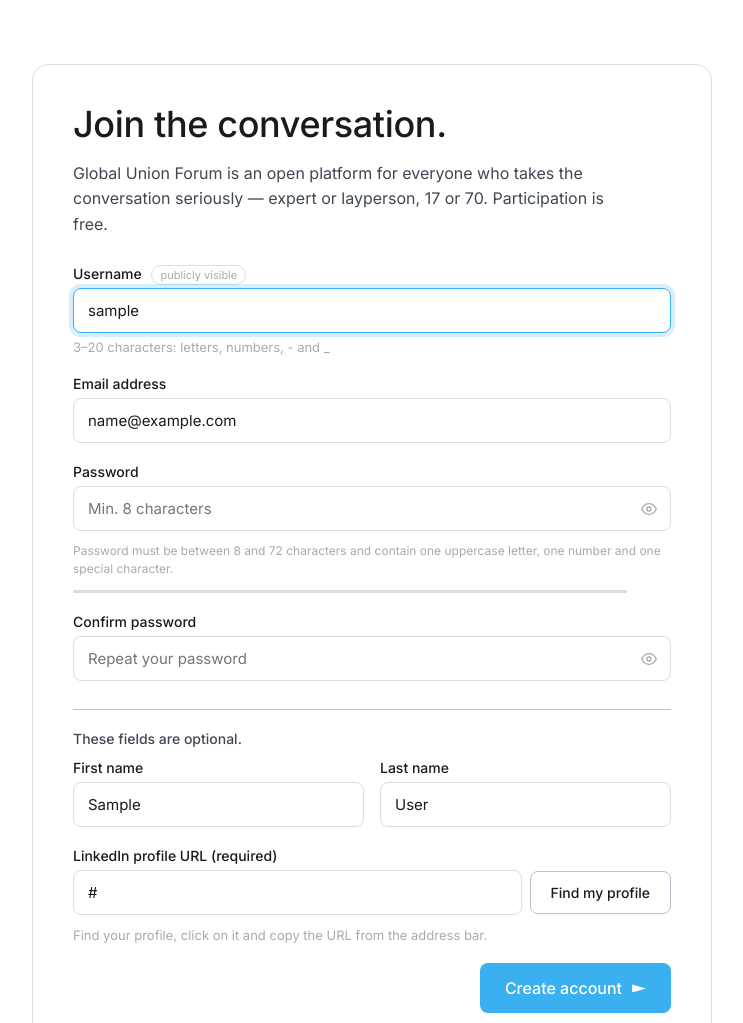
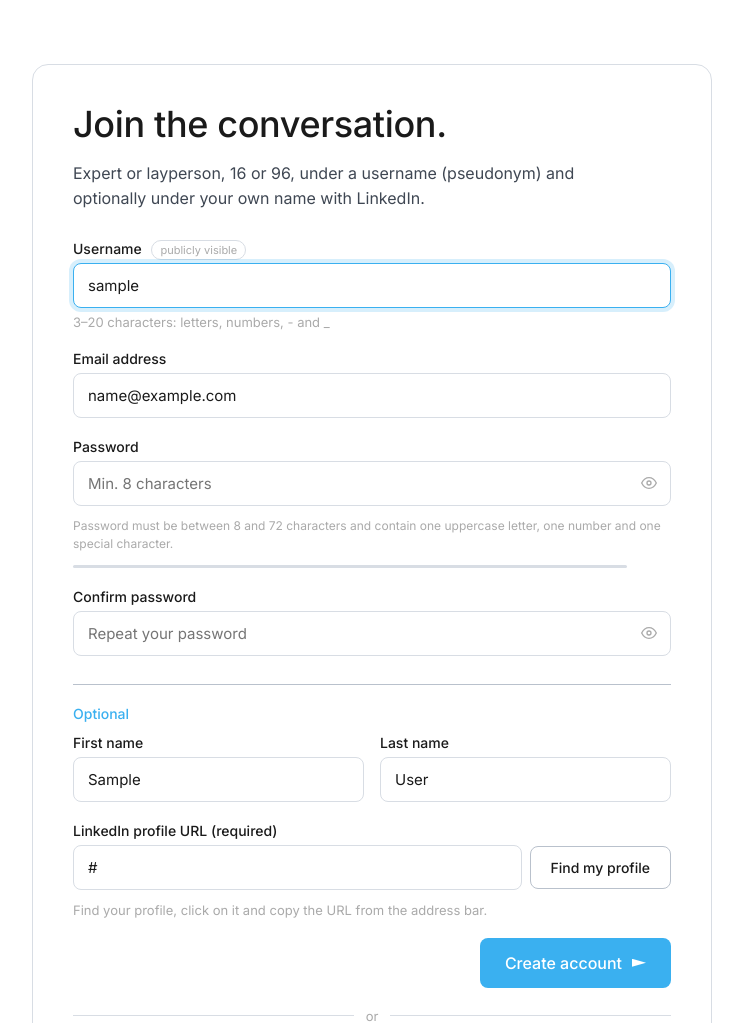
Before and after one commit to GerhardTop/global-union-forum, a Flask app: template flask_registration/app/templates/aanmelden/aanmelden.html in a window 1280 px wide. Shown: the part 77-1100 px from the top of the page, without its empty margins (268-1011 px from the left). Run offline with Flask 3, Linux system fonts and the light colour scheme; the template is opened without the code that fills it: most values are stand-ins (such as "Sample title", 1, 10 or a date in 2020).

Commit message:
content+ux: about-tekst herzien (initiatiefnemer/mede-initiatiefnemers), manifest-tagline aangepast, optioneel-label styling registratieformulier

```diff
--- a/flask_registration/app/static/css/kit.css
+++ b/flask_registration/app/static/css/kit.css
@@ -637,6 +637,12 @@ body {
 .gu-join__sub-field { flex: 1; display: flex; flex-direction: column; gap: 6px; }
 .gu-join__field label,
 .gu-join__sub-field label { font-size: 14px; font-weight: 500; color: var(--gu-fg-1); }
+.gu-join__optionalLabel {
+  font-size: 14px;
+  font-weight: 500;
+  color: var(--gu-globe);
+  margin: 0 0 12px;
+}
 .gu-join__hint { font-size: 13px; color: var(--gu-fg-3); margin: 0; }
 .gu-join__hint--section {
   font-size: 14px;
@@ -2423,7 +2429,7 @@ body {
 
   /* ── Aanmelden flow ─────────────────────────────────────── */
   .gu-join-page__inner { padding: 32px 20px 64px; }
-  .gu-join__field--row { flex-direction: column; gap: 0; }
+  .gu-join__field--row { flex-direction: column; gap: 20px; }
   .gu-join__stepLabel { display: none; }
   .gu-join__panel { padding: 24px 20px 20px; }
 }
--- a/flask_registration/app/templates/aanmelden/aanmelden.html
+++ b/flask_registration/app/templates/aanmelden/aanmelden.html
@@ -11,7 +11,7 @@
         {{ _('Join the conversation.') }}
       </h2>
       <p class="gu-join__sub">
-        {{ _('Global Union Forum is an open platform for everyone who takes the conversation seriously — expert or layperson, 17 or 70. Participation is free.') }}
+        {{ _('Expert or layperson, 16 or 96, under a username (pseudonym) and optionally under your own name with LinkedIn.') }}
       </p>
 
       <div class="gu-join__field">
@@ -80,8 +80,8 @@
       </div>
 
       <hr class="gu-join__divider">
-      <p class="gu-join__hint gu-join__hint--section">
-        {{ _('These fields are optional.') }}
+      <p class="gu-join__optionalLabel">
+        {{ _('Optional') }}
       </p>
 
       <div class="gu-join__field gu-join__field--row">
--- a/flask_registration/app/templates/about.html
+++ b/flask_registration/app/templates/about.html
@@ -22,9 +22,9 @@
       </p>
       <p class="gu-lead gu-about__leadwide">
         {% if lang == 'nl' %}
-          Geen lidmaatschap. Geen contributie. Wel een online plek waar het denken gebeurt. Initiatiefnemer <a href="{{ url_for('main.initiatiefnemer') }}" style="color: var(--gu-globe); text-decoration: none; border-bottom: 1px solid currentColor;">Gerhard Top</a> zal in de komende weken de eerste Bèta gebruikers vragen mee te denken en gebruik te gaan maken van het forum. Hierna zullen we met een verbeterde versie voortbouwen op de discussie, meer mensen uitnodigen mee te doen en zo uit te groeien tot een beweging die veroorzaakt dat de Globale Unie er komt én succesvol wordt.
+          Geen lidmaatschap. Geen contributie. Wel een online plek waar het denken gebeurt. De eerste site is nu opgezet door <a href="{{ url_for('main.initiatiefnemer') }}" style="color: var(--gu-globe); text-decoration: none; border-bottom: 1px solid currentColor;">Gerhard Top</a>. De eerst volgende stap is feedback verzamelen van enkele Bèta gebruikers en het betrekken van enkele mede-initiatiefnemers, zowel experts als andere enthousiastelingen. Hierna zullen we met een verbeterde versie voortbouwen op de discussie, veel meer mensen uitnodigen mee te doen en een stichting oprichten met als doel uit te groeien tot een beweging die veroorzaakt dat de Globale Unie er komt én succesvol wordt.
         {% else %}
-          No membership. No fees. Just an online space where the thinking happens. Founder <a href="{{ url_for('main.initiatiefnemer') }}" style="color: var(--gu-globe); text-decoration: none; border-bottom: 1px solid currentColor;">Gerhard Top</a> will, in the coming weeks, invite the first beta users to contribute their ideas and start using the forum. After that we'll build on the discussion with an improved version, invite more people to join, and grow into a movement that makes the Global Union happen — and succeed.
+          No membership. No fees. Just an online space where the thinking happens. The first site has now been set up by <a href="{{ url_for('main.initiatiefnemer') }}" style="color: var(--gu-globe); text-decoration: none; border-bottom: 1px solid currentColor;">Gerhard Top</a>. The next step is gathering feedback from a handful of beta users and involving a few co-initiators, both experts and other enthusiasts. After that we'll build on the discussion with an improved version, invite many more people to join, and set up a foundation with the goal of growing into a movement that makes the Global Union happen — and succeed.
         {% endif %}
       </p>
 
--- a/flask_registration/app/templates/manifest.html
+++ b/flask_registration/app/templates/manifest.html
@@ -14,8 +14,8 @@
         {% else %}A Global Union<br><em>for a growing number of functioning democracies</em>{% endif %}
       </h1>
       <p class="gu-manifest__subtitle">
-        {% if lang == 'nl' %}Een persoonlijk manifest voor een Globale Unie voor democratie, vrijheid en vrede.
-        {% else %}A personal manifesto for a Global Union for democracy, freedom and peace.{% endif %}
+        {% if lang == 'nl' %}Een eerste manifest voor een Globale Unie voor democratie, vrijheid en vrede.
+        {% else %}A first manifesto for a Global Union for democracy, freedom and peace.{% endif %}
       </p>
       <div class="gu-manifest__meta">
         <div class="gu-manifest__metaRow">
```
Also changed, not shown: flask_registration/app/translations/en/LC_MESSAGES/messages.po, flask_registration/app/translations/nl/LC_MESSAGES/messages.po, 2 other files.
